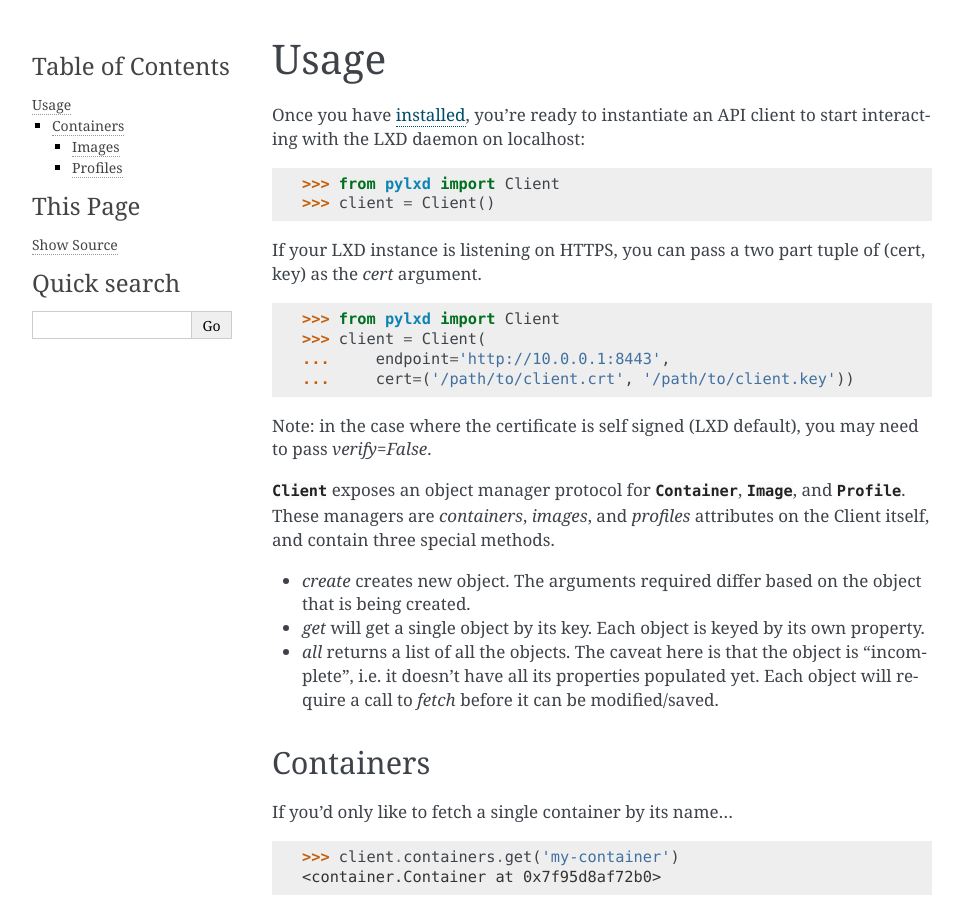
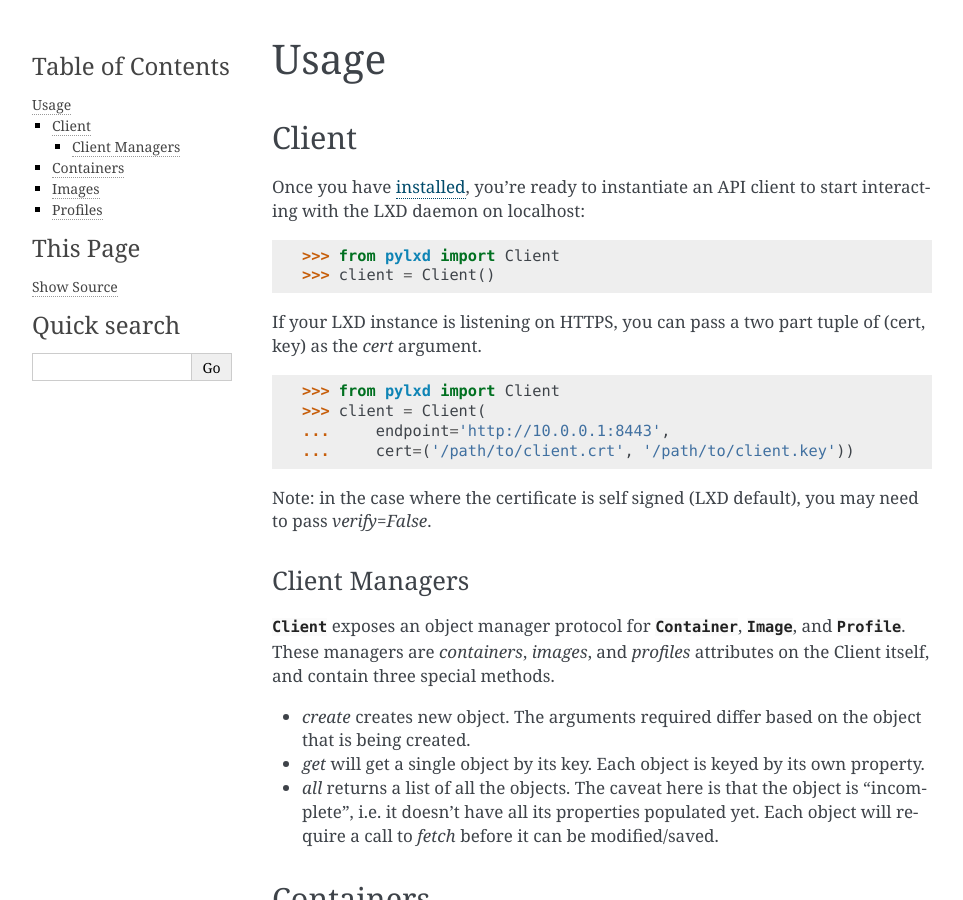
Before and after one commit to canonical/pylxd, a Sphinx documentation site: the page built from doc/source/usage.rst, in a window 1280 px wide and 900 px high. Shown: the whole window, without its empty margins (148-1111 px from the left). Built offline with Sphinx 7.4.7, drawn with Linux system fonts in a browser that asks for light colours; pages that are not in the unit, such as notebooks, are missing from menus.

Commit message:
Add more changes based on a local build of the docs

```diff
--- a/doc/source/usage.rst
+++ b/doc/source/usage.rst
@@ -3,6 +3,9 @@ Usage
 =====
 
 .. currentmodule:: pylxd
+
+Client
+======
 
 Once you have :doc:`installed <installation>`, you're ready to
 instantiate an API client to start interacting with the LXD daemon on
@@ -25,6 +28,9 @@ of (cert, key) as the `cert` argument.
 
 Note: in the case where the certificate is self signed (LXD default),
 you may need to pass `verify=False`.
+
+Client Managers
+---------------
 
 :class:`~client.Client` exposes an object manager protocol for
 :class:`~container.Container`, :class:`~image.Image`, and
@@ -99,7 +105,7 @@ container.
 
 
 Images
-------
+======
 
 :class:`~image.Image` operations follow the same protocol from the client`s
 `images` manager (i.e. `get`, `all`, and `create`). Images are keyed on
@@ -136,7 +142,7 @@ you may also want to `wait=True`.
 
 
 Profiles
---------
+========
 
 :class:`~profile.Profile` operations follow the same manager-style as
 Containers and Images. Profiles are keyed on a unique name.
```
